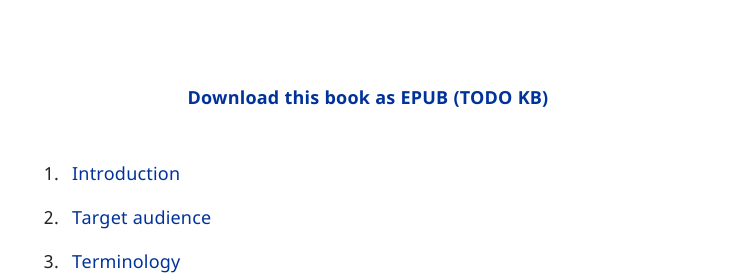
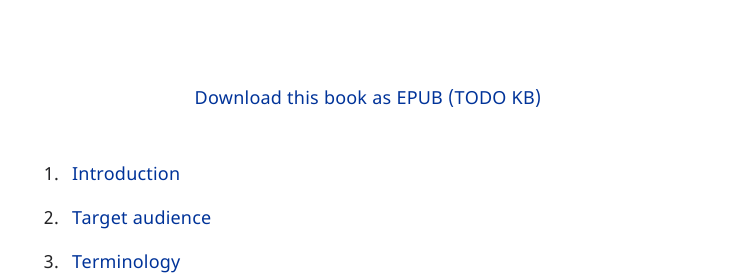
Before and after one commit to molily/molily.de, a Jekyll site: the page built from _testing-angular/cover.html, in a window 1280 px wide. Shown: the part 1418-1697 px from the top of the page, without its empty margins (272-1007 px from the left). Built offline with Jekyll 4.4.1, drawn with Linux system fonts in a browser that asks for light colours.

Commit message:
consistent epub link

```diff
--- a/_testing-angular/_header.html
+++ b/_testing-angular/_header.html
@@ -19,7 +19,9 @@
       Testing Angular<br>
       <small>A Guide to Robust Angular Applications</small>
     </p>
-    <p id="toc-epub-link"><a href="/assets/testing-angular.epub" download>Download this book as EPUB (300 KB)</a></p>
+    <p id="toc-epub-link">
+      <a href="/assets/testing-angular.epub" download>Download this book as EPUB (TODO KB)</a>
+    </p>
     <h2 id="toc-heading">Table of Contents</h2>
     {% include_relative _toc-tree.html %}
     <script src="/assets/collapse-toc.js"></script>
--- a/_testing-angular/cover.html
+++ b/_testing-angular/cover.html
@@ -44,7 +44,9 @@
 
 <svg class="separator" aria-hidden="true"><use xlink:href="#ornament" /></svg>
 
-<p id="toc-epub-link"><strong><a href="/assets/testing-angular.epub" download>Download this book as EPUB (TODO KB)</a></strong></p>
+<p id="toc-epub-link">
+  <a href="/assets/testing-angular.epub" download>Download this book as EPUB (TODO KB)</a>
+</p>
 
 <nav id="cover-toc-tree">
 
```
